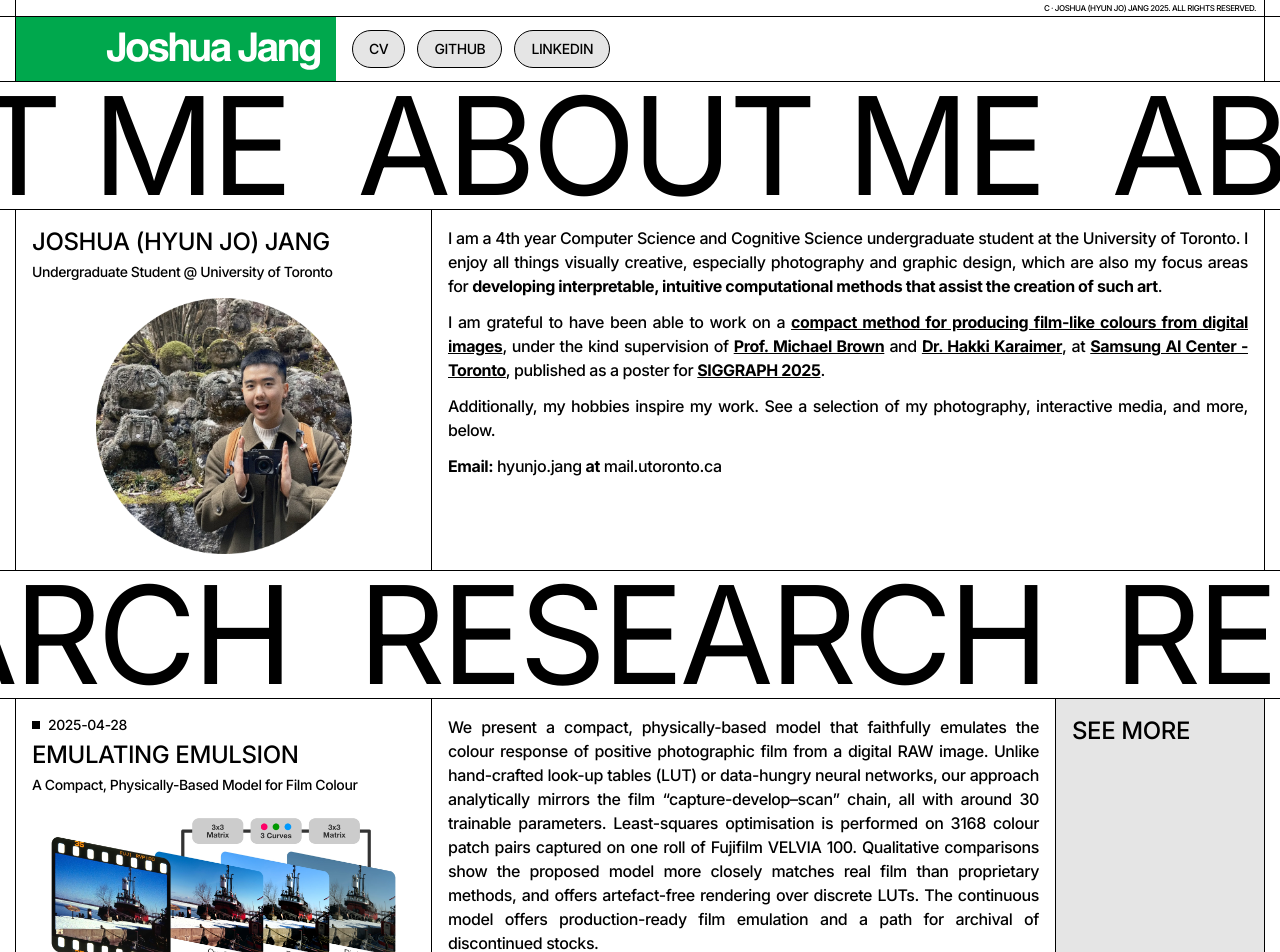
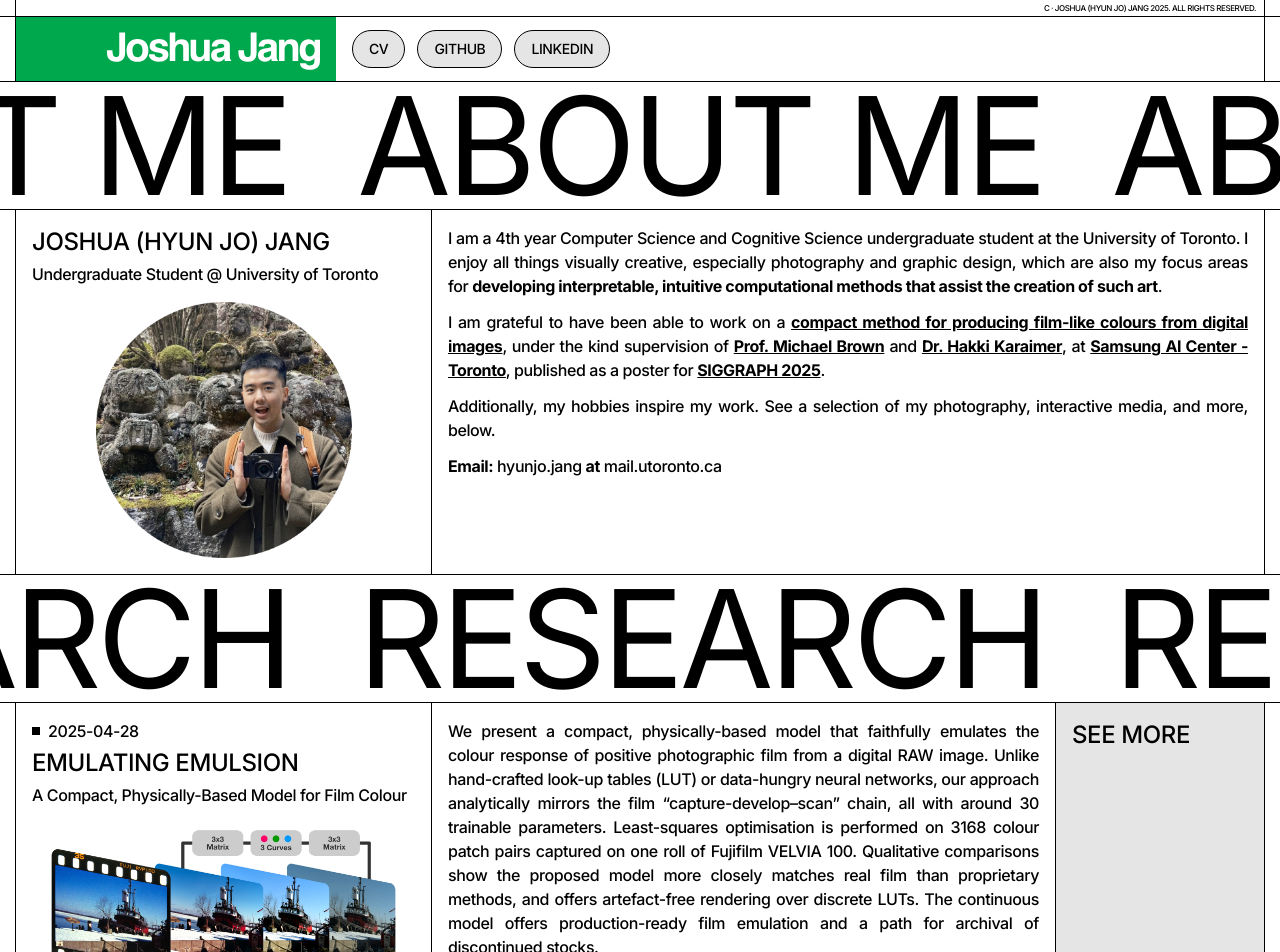
Before and after one commit to musicofmusix/musicofmusix.github.io, a Jekyll site: the page built from index.html, in a window 1280 px wide. Shown: the top 952 px of the page. Built offline with Jekyll 4.4.1, drawn with Linux system fonts in a browser that asks for light colours.

Commit message:
Adjust subtitle text size

```diff
--- a/_includes/home/content_about.html
+++ b/_includes/home/content_about.html
@@ -12,7 +12,7 @@
                 <div class="font-medium font-[Inter] text-2xl uppercase break-words">
                     {{ post.title }}
                 </div>
-                <div class="font-medium font-[Inter] text-sm break-words">
+                <div class="font-medium font-[Inter] text-base break-words">
                     {{ post.subtitle }}
                 </div>
             </div>
--- a/_includes/home/content_compact.html
+++ b/_includes/home/content_compact.html
@@ -10,7 +10,7 @@
         <a class="group bg-white hover:bg-black flex flex-col justify-between p-2 gap-1 outline-1 outline-black" href="{{ post.url }}">
           <div class="flex flex-row items-center">
               <div class="w-2 h-2 bg-black group-hover:bg-white mr-2"></div>
-              <div class="font-medium font-[Inter] text-sm text-black group-hover:text-white break-words">
+              <div class="font-medium font-[Inter] text-base text-black group-hover:text-white break-words">
                 {{ post.date | date: "%Y-%m-%d" }}
               </div>
           </div>
--- a/_includes/home/content_full.html
+++ b/_includes/home/content_full.html
@@ -11,19 +11,19 @@
                 <div class="flex flex-col gap-1">
                     <div class="flex flex-row items-center">
                         <div class="w-2 h-2 bg-black mr-2"></div>
-                        <div class="font-medium font-[Inter] text-sm break-words">
+                        <div class="font-medium font-[Inter] text-base break-words">
                             {{ post.date | date: "%Y-%m-%d" }}
                         </div>
                     </div>
                     <div class="font-medium font-[Inter] text-2xl uppercase break-words">
                         {{ post.title }}
                     </div>
-                    <div class="font-medium font-[Inter] text-sm break-words">
+                    <div class="font-medium font-[Inter] text-base break-words">
                         {{ post.subtitle }}
                     </div>
                 </div>
                 <img class="w-full h-auto" src="{{ post.thumbnail }}">
-                <div class="font-medium font-[Inter] text-sm break-words">
+                <div class="font-medium font-[Inter] text-base break-words">
                     {{ post.comment }}
                 </div>
             </div>
```
